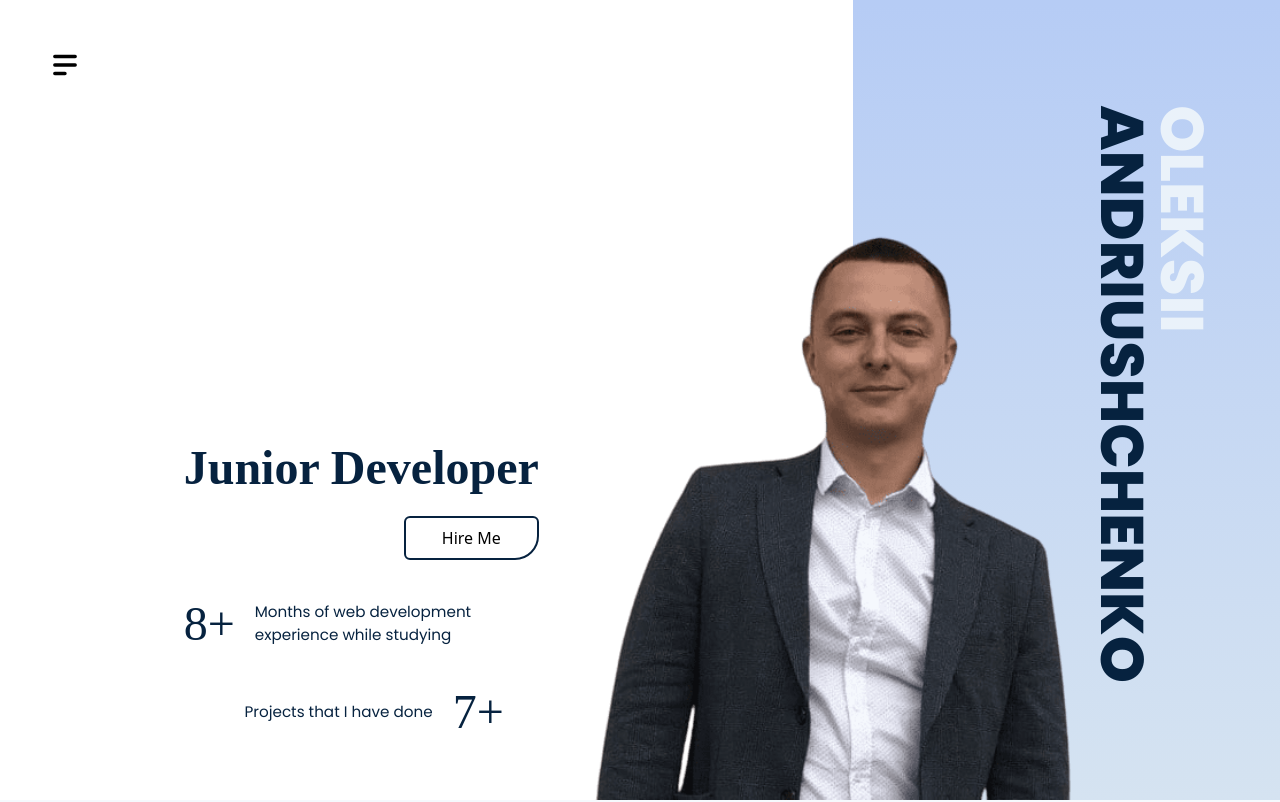
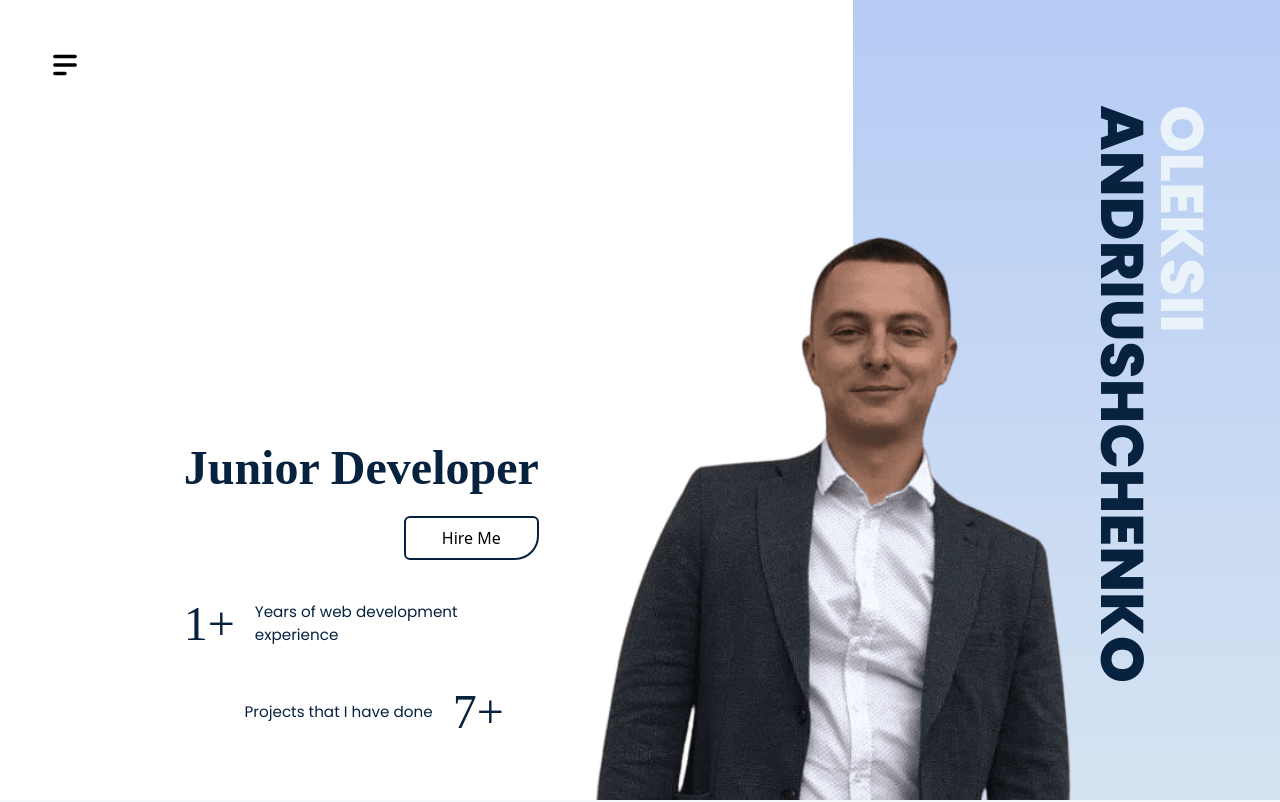
Before and after one commit to OlexiiA/My_React_Portfolio, a React (Vite) app: page / in a window 1280 px wide. Shown: the top 802 px of the page. Built offline with nearby package versions, Linux system fonts and the light colour scheme; a web font is replaced by a local one.

Commit message:
changed expiriance

```diff
--- a/src/Content.js
+++ b/src/Content.js
@@ -67,8 +67,8 @@ export const content = {
     image: Hero_person,
     hero_content: [
       {
-        count: "8+",
-        text: "Months of web development experience while studying",
+        count: "1+",
+        text: "Years of web development experience",
       },
       {
         count: "7+",
```
